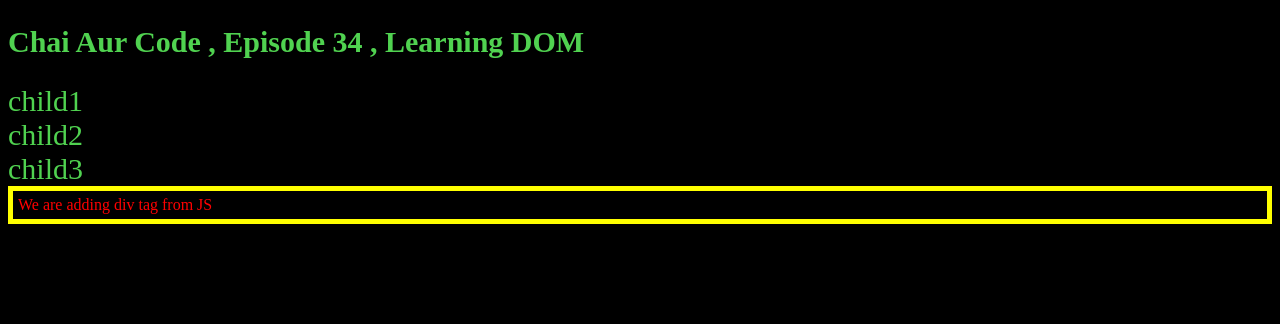
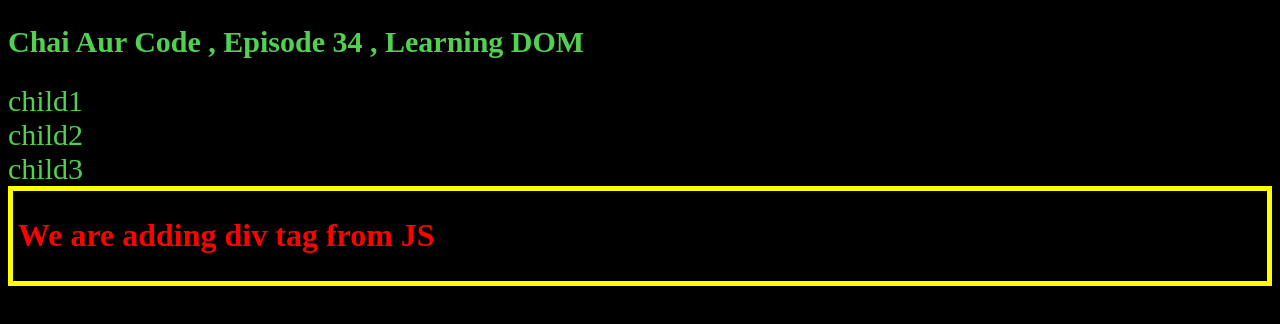
Before and after one commit to debabratabar/js-basics, a plain HTML site: page 05-dom-practice/dom-two.html in a window 1280 px wide. Drawn offline with Linux system fonts and the light colour scheme.

Commit message:
minor-changes

```diff
--- a/05-dom-practice/dom-two.html
+++ b/05-dom-practice/dom-two.html
@@ -63,9 +63,13 @@
     divEle.style.padding='5px'
 
     divEle.setAttribute('title','divtag')
+    // divEle.innerHTML='<h1>We are adding div tag from JS</h1>' // We can add the Html code using innerHTML property
 
-    const divText = document.createTextNode("We are adding div tag from JS")
-    divEle.appendChild(divText)
+    const h1tag = document.createElement('h1')
+    h1tag.textContent="We are adding div tag from JS"
+
+    // const divText = document.crea("<h1>We are adding div tag from JS</h1>")
+    divEle.appendChild(h1tag)
     document.body.appendChild(divEle)
 
 
```
